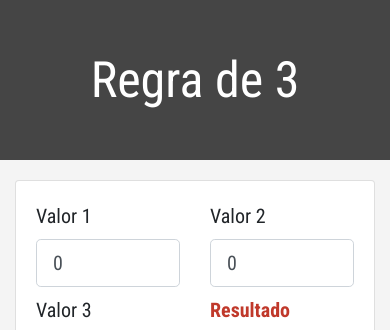
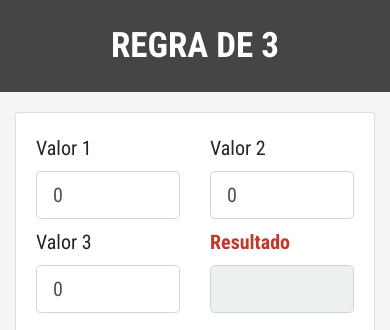
Before and after one commit to felicioandre/regra-de-3, a plain HTML site: page index.html in a window 390 px wide. Shown: the top 330 px of the page. Drawn offline with nearby package versions, Linux system fonts and the light colour scheme.

Commit message:
alguns ajustes de css.

```diff
--- a/assets/css/styles.scss
+++ b/assets/css/styles.scss
@@ -14,6 +14,16 @@ header{
   h1{
     font-size: 50px;
     margin:0;
+    font-weight: 700;
+    text-transform: uppercase;
+  }
+
+  @media screen and (max-width:575px){
+    padding: 25px 0;
+
+    h1{
+      font-size: 35px;
+    }
   }
 }
 
```
Also changed, not shown: assets/css/styles.css.
